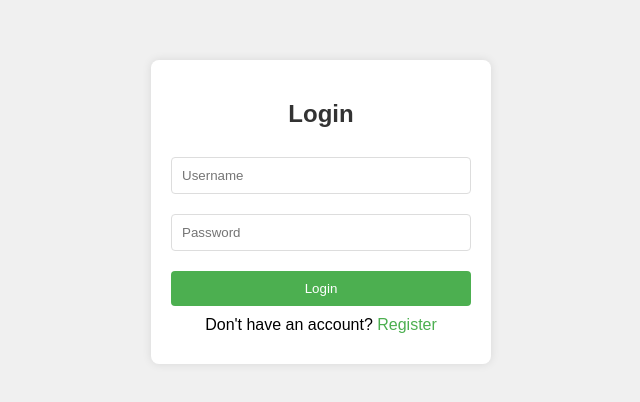
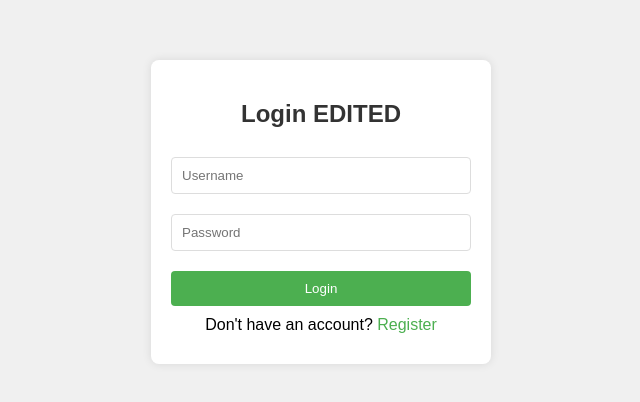
Before and after one commit to GafaITSolutions/test2repo, a plain HTML site: page index.html in a window 1280 px wide. Shown: the part 188-590 px from the top of the page, without its empty margins (319-959 px from the left). Drawn offline with Linux system fonts and the light colour scheme.

Commit message:
secondcommit
Updated the login page

```diff
--- a/index.html
+++ b/index.html
@@ -68,7 +68,7 @@
 <body>
     <div class="container">
         <div id="loginForm">
-            <h2>Login</h2>
+            <h2>Login EDITED</h2>
             <form id="login">
                 <input type="text" id="loginUsername" placeholder="Username" required>
                 <input type="password" id="loginPassword" placeholder="Password" required>
```
